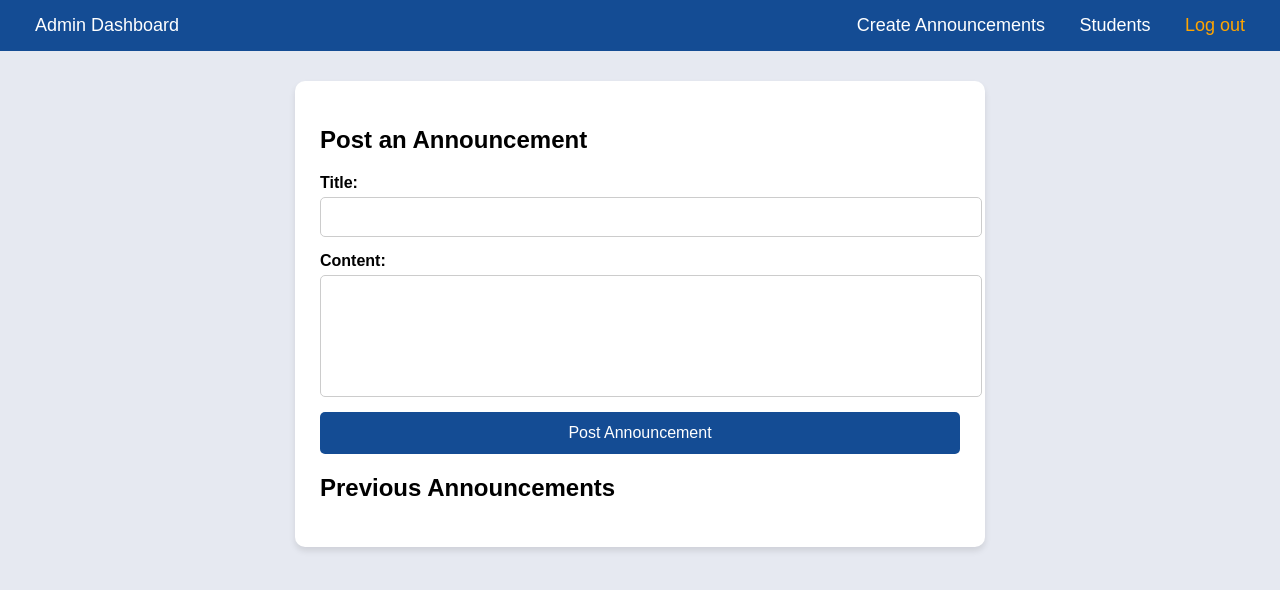
After one commit to StanleyDimarucut/SysArch-PHP, a PHP site: page /announcement.php in a window 1280 px wide. The commit adds this page. Shown: the top 590 px of the page. Run offline with PHP 8.4, Linux system fonts and the light colour scheme; the visitor is signed in with stand-in values (Sample User, id 1); data that the repository does not hold is empty.

Commit message:
added admin

```diff
--- /dev/null
+++ b/announcement.php
@@ -0,0 +1,166 @@
+<?php
+session_start();
+if (!isset($_SESSION["admin_username"])) {
+    header("Location: login.php");
+    exit();
+}
+
+// Connect to the database
+include("db.php");
+
+// Handle announcement submission
+if ($_SERVER["REQUEST_METHOD"] == "POST") {
+    $title = trim($_POST["title"]);
+    $content = trim($_POST["content"]);
+    $admin_username = $_SESSION["admin_username"];
+
+    if (!empty($title) && !empty($content)) {
+        $query = "INSERT INTO announcements (title, content, admin_username, date_posted) VALUES (?, ?, ?, NOW())";
+        $stmt = mysqli_prepare($con, $query);
+        mysqli_stmt_bind_param($stmt, "sss", $title, $content, $admin_username);
+        mysqli_stmt_execute($stmt);
+        header("Location: announcement.php?success=Announcement posted successfully!");
+        exit();
+    } else {
+        header("Location: announcement.php?error=All fields are required.");
+        exit();
+    }
+}
+
+// Fetch all announcements
+$query = "SELECT * FROM announcements ORDER BY date_posted DESC";
+$result = mysqli_query($con, $query);
+?>
+
+<!DOCTYPE html>
+<html lang="en">
+<head>
+    <meta charset="UTF-8">
+    <meta name="viewport" content="width=device-width, initial-scale=1.0">
+    <title>CCS | Announcements</title>
+    <style>
+        body {
+            font-family: Arial, sans-serif;
+            margin: 0;
+            padding: 0;
+            background-color: rgb(230, 233, 241);
+        }
+        .navbar {
+            background-color: #144c94;
+            padding: 15px 20px;
+            display: flex;
+            justify-content: space-between;
+            align-items: center;
+        }
+        .navbar a {
+            color: white;
+            text-decoration: none;
+            margin: 0 15px;
+            font-size: 18px;
+        }
+        .navbar a:hover {
+            color: yellow;
+        }
+        .container {
+            width: 50%;
+            margin: 30px auto;
+            background: white;
+            padding: 25px;
+            border-radius: 10px;
+            box-shadow: 0px 4px 6px rgba(0, 0, 0, 0.1);
+        }
+        .form-group {
+            margin-bottom: 15px;
+            display: flex;
+            flex-direction: column;
+        }
+        label {
+            font-weight: bold;
+            margin-bottom: 5px;
+        }
+        input, textarea {
+            width: 100%;
+            padding: 10px;
+            border: 1px solid #ccc;
+            border-radius: 5px;
+            font-size: 16px;
+        }
+        textarea {
+            resize: none; /* Prevent manual resizing */
+            min-height: 100px;
+            overflow: hidden;
+        }
+        .btn-submit {
+            background-color: #144c94;
+            color: white;
+            padding: 12px;
+            border: none;
+            border-radius: 5px;
+            font-size: 16px;
+            cursor: pointer;
+            width: 100%;
+        }
+        .btn-submit:hover {
+            background-color: #0f3c7a;
+        }
+        .announcement {
+            padding: 15px;
+            background: #f9f9f9;
+            margin-top: 15px;
+            border-radius: 5px;
+            border-left: 5px solid #144c94;
+            word-wrap: break-word; /* Ensures long text wraps */
+        }
+        .error { color: red; font-weight: bold; }
+        .success { color: green; font-weight: bold; }
+    </style>
+</head>
+<body>
+
+    <div class="navbar">
+        <a href="admin_dashboard.php">Admin Dashboard</a>
+        <div>
+            <a href="announcement.php">Create Announcements</a>
+            <a href="students.php">Students</a>
+            <a href="../php/logout.php" style="color: orange;">Log out</a>
+        </div>
+    </div>
+
+    <div class="container">
+        <h2>Post an Announcement</h2>
+
+        <?php if (isset($_GET["error"])) { echo "<p class='error'>" . htmlspecialchars($_GET["error"]) . "</p>"; } ?>
+        <?php if (isset($_GET["success"])) { echo "<p class='success'>" . htmlspecialchars($_GET["success"]) . "</p>"; } ?>
+
+        <form action="announcement.php" method="POST">
+            <div class="form-group">
+                <label for="title">Title:</label>
+                <input type="text" id="title" name="title" required>
+            </div>
+            <div class="form-group">
+                <label for="content">Content:</label>
+                <textarea id="content" name="content" required></textarea>
+            </div>
+            <button type="submit" class="btn-submit">Post Announcement</button>
+        </form>
+
+        <h2>Previous Announcements</h2>
+        <?php while ($row = mysqli_fetch_assoc($result)) { ?>
+            <div class="announcement">
+                <strong><?php echo htmlspecialchars($row["title"]); ?></strong><br>
+                <small>Posted by <?php echo htmlspecialchars($row["admin_username"]); ?> on <?php echo $row["date_posted"]; ?></small>
+                <p><?php echo nl2br(htmlspecialchars($row["content"])); ?></p>
+            </div>
+        <?php } ?>
+    </div>
+
+    <script>
+        // Auto-expand textarea as user types
+        document.getElementById("content").addEventListener("input", function() {
+            this.style.height = "auto";
+            this.style.height = (this.scrollHeight) + "px";
+        });
+    </script>
+
+</body>
+</html>
```
Also changed, not shown: admin_dashboard.php (added, +173 -0 lines), dashboard.php (+93 -45 lines), login.php (+39 -23 lines), images/admin-pfp.png (added), students.php (added).
